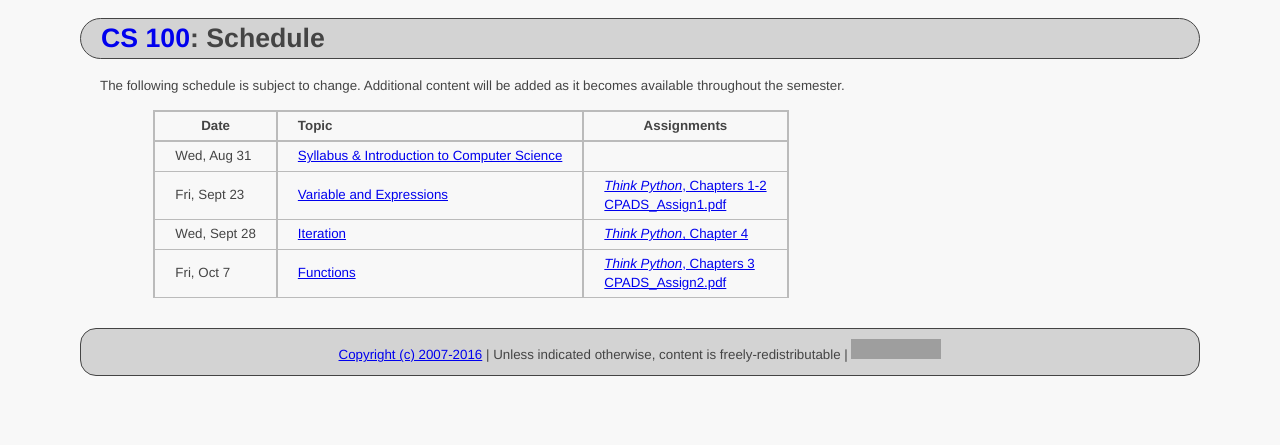
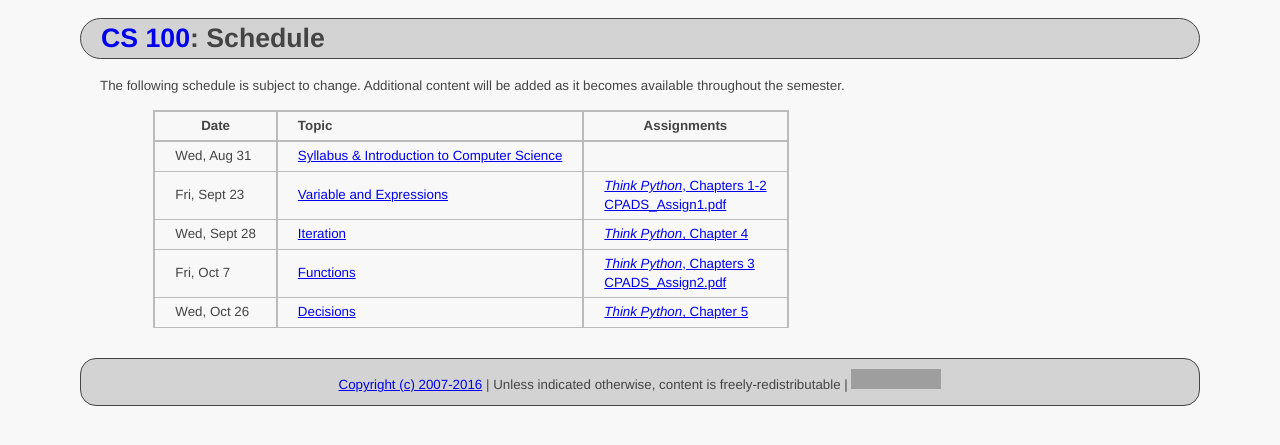
Before and after one commit to ycpcs/cs100-fall2016, a Jekyll site: the page built from schedule.md, in a window 1280 px wide. Shown: the top 445 px of the page. Built offline with Jekyll 4.4.1, drawn with Linux system fonts in a browser that asks for light colours; grey boxes are pictures that could not be loaded.

Commit message:
add decisions
add decisions

```diff
--- a/schedule.md
+++ b/schedule.md
@@ -14,6 +14,7 @@ Additional content will be added as it becomes available throughout the semester
 >| Fri, Sept 23   |  [Variable and Expressions](lectures/lecture1_variables_expressions.pdf)                             | [*Think Python*, Chapters 1-2](http://greenteapress.com/thinkpython/thinkpython.html) <br /> [CPADS_Assign1.pdf](assign/CPADS_Assign1.pdf)     |
 >| Wed, Sept 28   |  [Iteration](lectures/lecture2_iteration.pdf)                                                        | [*Think Python*, Chapter 4](http://greenteapress.com/thinkpython/thinkpython.html) |
 >| Fri, Oct 7     |  [Functions](lectures/lecture3_functions.pdf)                                                        | [*Think Python*, Chapters 3](http://greenteapress.com/thinkpython/thinkpython.html) <br /> [CPADS_Assign2.pdf](assign/CPADS_Assign2.pdf)   |
+>| Wed, Oct 26    |  [Decisions](lectures/lecture4_decisions.pdf)                                                        | [*Think Python*, Chapter 5](http://greenteapress.com/thinkpython/thinkpython.html)  |
 
 
 
```
Also changed, not shown: labs/index.md (+1 -0 lines), 3 other files.
